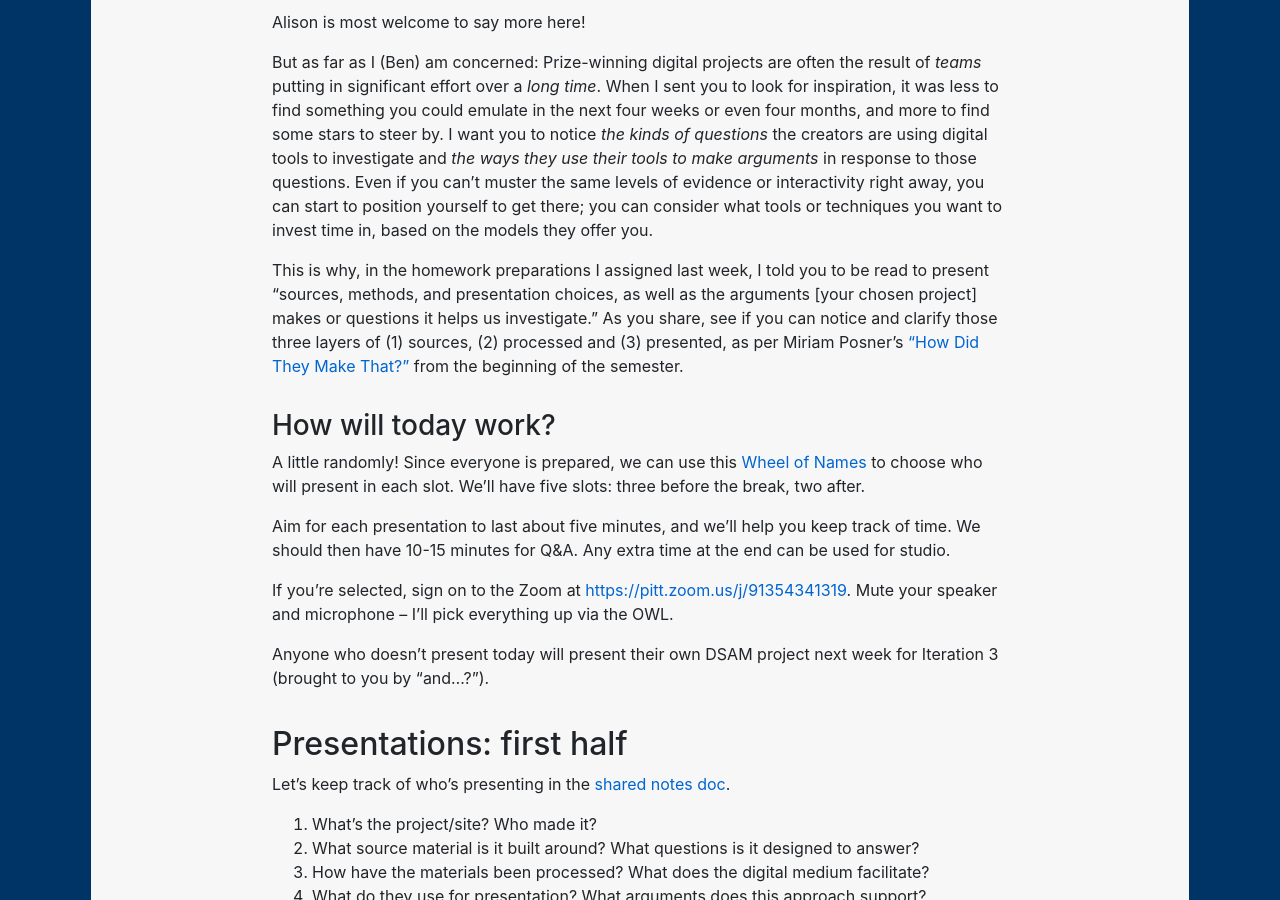
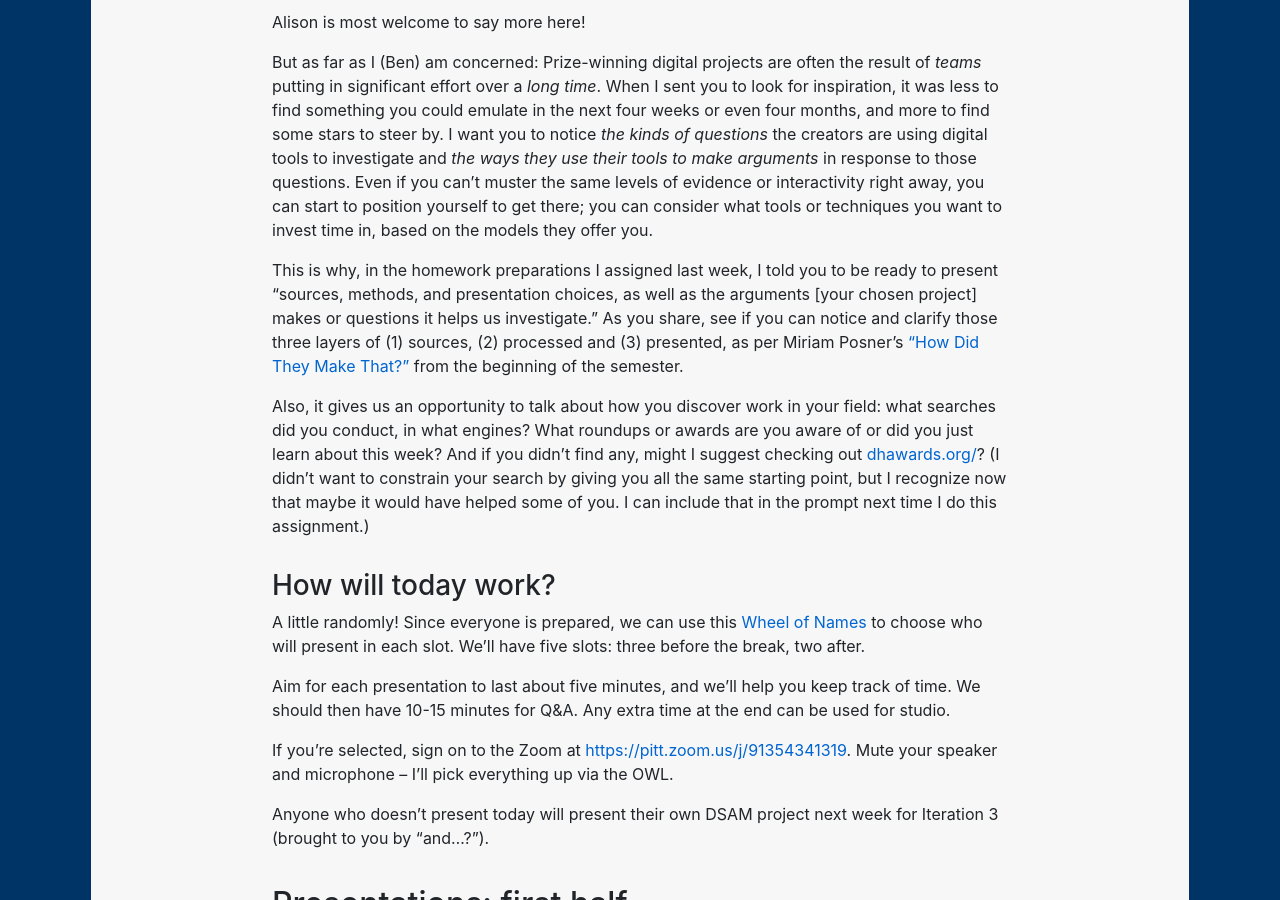
Before and after one commit to benmiller314/dsam2025fall, a Jekyll site: the page built from plans/week-12.md, in a window 1280 px wide and 900 px high, scrolled down 968 px. Built offline with Jekyll 4.4.1, drawn with Linux system fonts in a browser that asks for light colours; our own code applies the rules of GitHub Pages for plain Markdown files.

Commit message:
typo fix, note about dhawards.org

```diff
--- a/plans/week-12.md
+++ b/plans/week-12.md
@@ -36,7 +36,9 @@ Alison is most welcome to say more here!
 
 But as far as I (Ben) am concerned: Prize-winning digital projects are often the result of _teams_ putting in significant effort over a _long time_. When I sent you to look for inspiration, it was less to find something you could emulate in the next four weeks or even four months, and more to find some stars to steer by. I want you to notice _the kinds of questions_ the creators are using digital tools to investigate and _the ways they use their tools to make arguments_ in response to those questions. Even if you can't muster the same levels of evidence or interactivity right away, you can start to position yourself to get there; you can consider what tools or techniques you want to invest time in, based on the models they offer you.
 
-This is why, in the homework preparations I assigned last week, I told you to be read to present "sources, methods, and presentation choices, as well as the arguments [your chosen project] makes or questions it helps us investigate." As you share, see if you can notice and clarify those three layers of (1) sources, (2) processed and (3) presented, as per Miriam Posner's ["How Did They Make That?"](http://miriamposner.com/blog/how-did-they-make-that-the-video/) from the beginning of the semester.
+This is why, in the homework preparations I assigned last week, I told you to be ready to present "sources, methods, and presentation choices, as well as the arguments [your chosen project] makes or questions it helps us investigate." As you share, see if you can notice and clarify those three layers of (1) sources, (2) processed and (3) presented, as per Miriam Posner's ["How Did They Make That?"](http://miriamposner.com/blog/how-did-they-make-that-the-video/) from the beginning of the semester.
+
+Also, it gives us an opportunity to talk about how you discover work in your field: what searches did you conduct, in what engines? What roundups or awards are you aware of or did you just learn about this week? And if you didn't find any, might I suggest checking out [dhawards.org/](http://dhawards.org/)? (I didn't want to constrain your search by giving you all the same starting point, but I recognize now that maybe it would have helped some of you. I can include that in the prompt next time I do this assignment.)
 
 
 ### How will today work?
```
